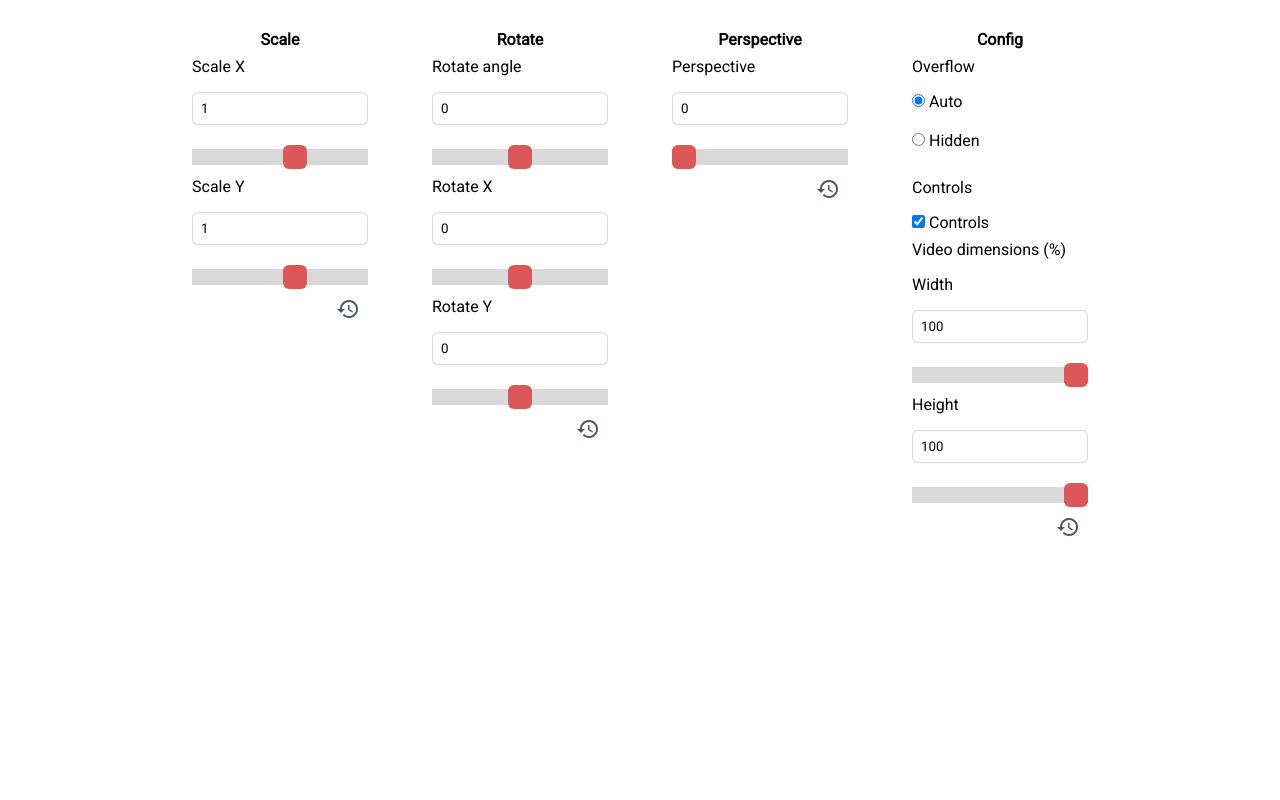
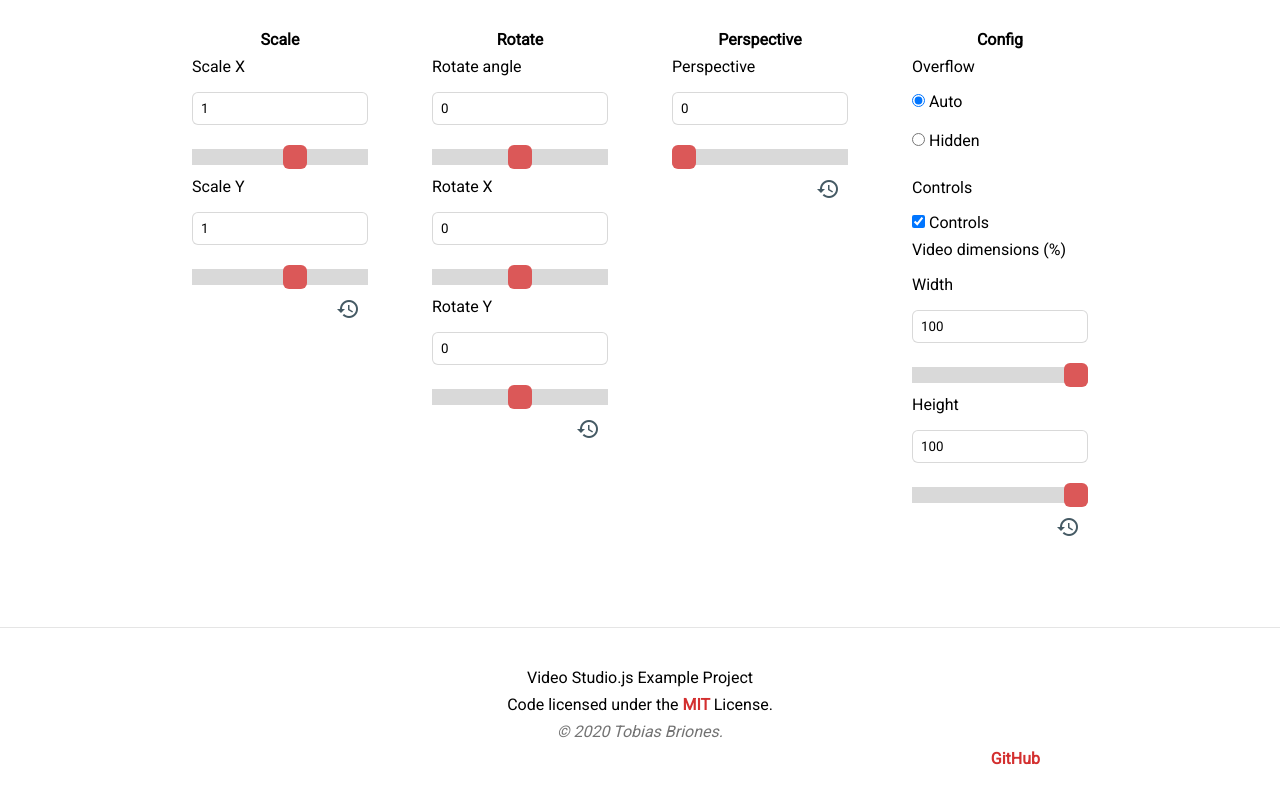
Before and after one commit to tobiasbriones/ep-video-studio, a plain HTML site: page index.html in a window 1280 px wide. Shown: the part 503-1303 px from the top of the page. Before the commit the page ends 1130 px from the top, so only its background shows below. Drawn offline with Linux system fonts and the light colour scheme.

Commit message:
Footer added

```diff
--- a/index.css
+++ b/index.css
@@ -4,6 +4,10 @@
  * This source code is licensed under the MIT license found in the
  * LICENSE file in the root directory of this source tree.
  */
+
+:root {
+  --accent-color: #d32f2f;
+}
 
 * {
   position: relative;
@@ -17,6 +21,31 @@
 html,
 body {
   min-width: 360px;
+}
+
+footer {
+  padding: 16px 32px;
+  border-top: 1px solid rgba(0, 0, 0, 0.1);
+}
+
+footer > div > p {
+  margin: 8px;
+  text-align: center;
+}
+
+footer > div > p > i {
+  color: #737373;
+}
+
+footer .gh {
+  display: flex;
+  justify-content: flex-end;
+}
+
+a {
+  font-weight: bold;
+  color: var(--accent-color);
+  text-decoration: none;
 }
 
 input[type='number'],
@@ -55,7 +84,7 @@ input[type='range']::-webkit-slider-thumb {
   width: 24px;
   height: 24px;
   border-radius: 25%;
-  background: #d32f2f;
+  background: var(--accent-color);
   cursor: pointer;
   -webkit-appearance: none;
   appearance: none;
@@ -170,7 +199,7 @@ input[type='range']::-moz-range-thumb {
 
 #video-chooser-input:focus + label,
 #video-chooser-input + label:hover {
-  background-color: #c62828;
+  background-color: var(--accent-color);
 }
 
 /* -----------------------  VIDEO INPUT DRAG AND DROP ----------------------- */
@@ -254,6 +283,10 @@ input[type='range']::-moz-range-thumb {
 }
 
 @media (min-width: 600px) {
+  footer {
+    padding: 32px 128px;
+  }
+
   #content {
     padding: 32px 5%;
   }
@@ -281,6 +314,10 @@ input[type='range']::-moz-range-thumb {
 }
 
 @media (min-width: 1024px) {
+  footer {
+    padding: 32px 240px;
+  }
+
   #content {
     padding: 32px;
   }
@@ -325,17 +362,7 @@ input[type='range']::-moz-range-thumb {
   }
 
   #tools {
-    margin: 32px 0;
-    grid-template-columns: auto auto auto;
-  }
-
-  #tools {
     margin: 32px 128px;
-  }
-}
-
-@media (min-width: 1024px) {
-  #tools {
     grid-template-columns: auto auto auto auto;
   }
 }
--- a/index.html
+++ b/index.html
@@ -187,6 +187,26 @@
         </div>
       </div>
     </div>
+
+    <footer>
+      <div>
+        <p>Video Studio.js Example Project</p>
+        <p>
+          Code licensed under the
+          <a href="https://github.com/TobiasBriones/example.programming.video-processing.web.video-studio-js/blob/master/LICENSE">
+            MIT
+          </a>
+          License.
+        </p>
+        <p><i>© 2020 Tobias Briones.</i></p>
+        <div class="gh">
+          <a href="https://github.com/TobiasBriones/example.programming.video-processing.web.video-studio-js">
+            GitHub
+          </a>
+        </div>
+      </div>
+    </footer>
+
     <script src="index.js"></script>
 
   </body>
```
